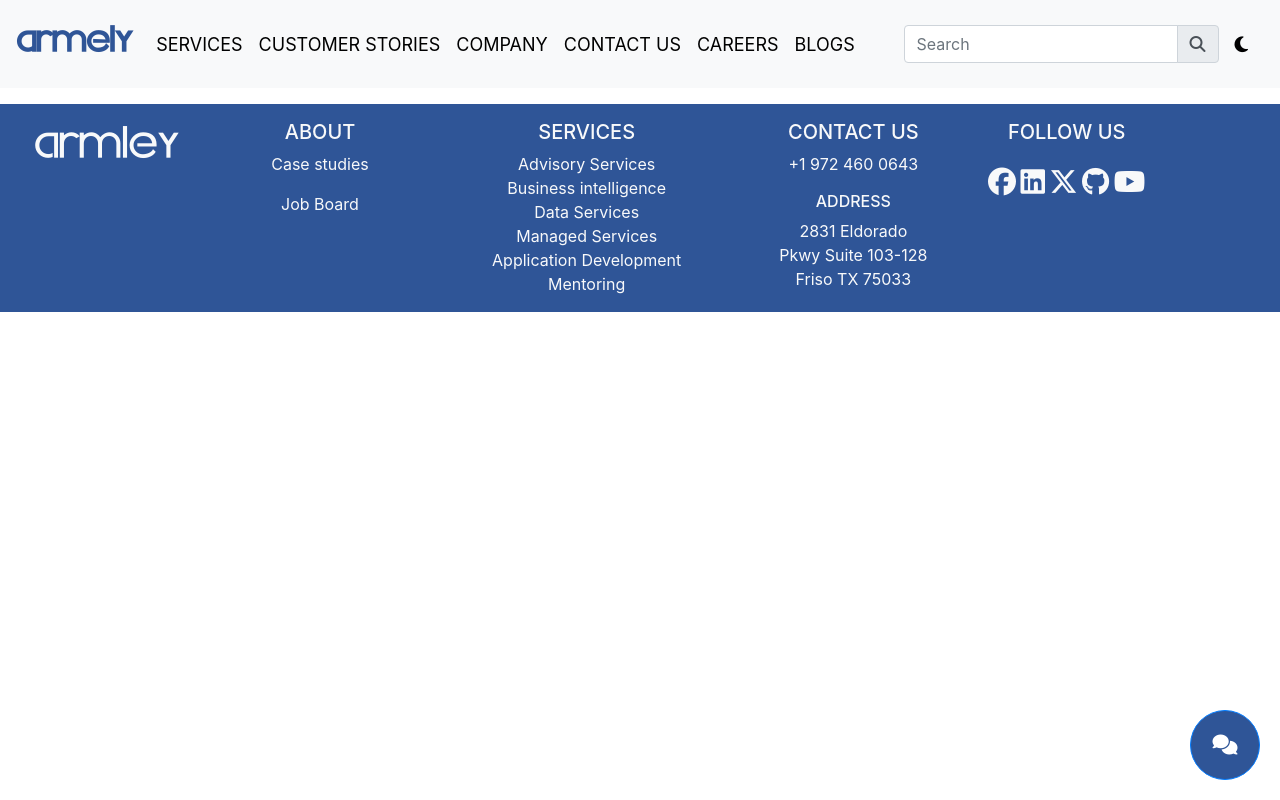
After one commit to Malvine254/project, a PHP site: page /services.html in a window 1280 px wide. The commit adds this page. Run offline with PHP 8.4, Linux system fonts and the light colour scheme.

Commit message:
suggested changes done but partially

```diff
--- a/css/style.css
+++ b/css/style.css
@@ -5,6 +5,7 @@
 }
 .nav{
 	padding: 26px !important;
+  background: white !important;
 }
 .floating-btn {
     position: fixed;
@@ -62,6 +63,9 @@
 }
 .defaut-color{
   color: rgb(47,85,151);
+}
+.defaut-background{
+  background: rgb(47,85,151);
 }
 
 /* counter styling */
@@ -162,13 +166,16 @@
 
 body {
   background-color: #fff; /* Default light mode background color */
-  color: black; /* Default light mode text color */
+  color: black !important; /* Default light mode text color */
+
 }
 
-body.dark-mode,nav {
-  background-color: #121212; /* Dark mode background color */
+body.dark-mode {
+  background-color: #121212 !important; /* Dark mode background color */
   color: #fff !important; /* Dark mode text color */
+
 }
+
 
 /* armely default logo font  */
 @font-face {
@@ -210,3 +217,20 @@ body.dark-mode,nav {
   0% { transform: rotate(0deg); }
   100% { transform: rotate(360deg); }
 }
+
+/* create a round div in the contact page */
+.round-div{
+  height: 180px;
+  width: 180px;
+  border-radius: 50%; /* Make it round */
+  display: flex;
+  align-items: center;
+  justify-content: center;
+  color: white; /* Text color */
+  background-color: rgb(47,85,151);
+}
+.round-div:hover{
+  background-color: white;
+  color: #000;
+  text-decoration: none;
+}
--- a/js/main3.js
+++ b/js/main3.js
@@ -59,14 +59,22 @@ window.onclick = function(event) {
  if (isDarkMode) {
      $('body').addClass('dark-mode');
      $('.icon').removeClass('fa fa-moon')
-      $('.icon').addClass('fa fa-sun')
-      $('a').css({"color":"white"})
+     $('.icon').addClass('fa fa-sun')
+     $('nav').removeClass("bg-light")
+     $('nav').css({"background-color":"#121212"})
+     $(".link").removeClass('text-dark')
+     $(".link").addClass("text-light")
 
 
  }else{
     $('.icon').removeClass('fa fa-sun')
     $('.icon').addClass('fa fa-moon')
-    $('a').css({"color":"rgb(47,85,151)"})
+    $('footer').css({"background":"rgb(47,85,151)"})
+    $('nav').css({"background-color":"white"})
+    $(".link").removeClass('text-light')
+    $(".link").addClass("text-dark")
+
+
  }
 
  // Toggle dark mode on button click
@@ -77,14 +85,27 @@ window.onclick = function(event) {
      if (isDarkModeEnabled) {
         $('body').addClass('dark-mode');
         $('.icon').removeClass('fa fa-moon')
-         $('.icon').addClass('fa fa-sun')
-         $('a').css({"color":"rgb(47,85,151)"})
+        $('.icon').addClass('fa fa-sun')
+        $('footer').css({"background":""})
+        $('nav').removeClass("bg-light")
+        $('nav').css({"background-color":"#121212"})
+        $(".link").removeClass('text-dark')
+        $(".link").addClass("text-light")
+
+
+
 
 
     }else{
        $('.icon').removeClass('fa fa-sun')
        $('.icon').addClass('fa fa-moon')
-       $('a').css({"color":"white"})
+       $('footer').css({"background":"rgb(47,85,151)"})
+       $('nav').css({"background-color":"white"})
+       $(".link").removeClass('text-light')
+       $(".link").addClass("text-dark")
+
+
+
     }
 
 
--- /dev/null
+++ b/services.html
@@ -0,0 +1,170 @@
+<!DOCTYPE html>
+<html lang="en">
+<head>
+  <meta charset="UTF-8">
+  <meta name="viewport" content="width=device-width, initial-scale=1, shrink-to-fit=no">
+  <title>Responsive Menu and Footer</title>
+  <link rel="stylesheet" href="https://stackpath.bootstrapcdn.com/bootstrap/4.5.2/css/bootstrap.min.css">
+  <!-- main csss -->
+  <link rel="stylesheet" href="css/style.css">
+  <!-- font awesome  -->
+  <link rel="stylesheet" href="vendor/font-awesome/css/all.css">
+
+
+  <style>
+    /* Add your custom styles here */
+    body {
+      padding-top: 56px; /* Adjust based on the height of your fixed navbar */
+    }
+
+    footer {
+      padding: 0PX;
+      width: 100% !important;
+    }
+
+  </style>
+</head>
+<body>
+  <!-- preloader -->
+  <div id="preloader">
+    <div id="loader"></div>
+  </div>
+  <!-- Navbar -->
+  <nav class="navbar navbar-expand-lg navbar-dark bg-light fixed-top pt-3 pb-3">
+
+    <a class="navbar-brand" href="#"><h2 class="armely-logo-font defaut-color"><strong>armely</strong></h1></a>
+    <button style="background-color:rgb(47,85,151)" class="navbar-toggler" type="button" data-toggle="collapse" data-target="#navbarNav" aria-controls="navbarNav" aria-expanded="false" aria-label="Toggle navigation">
+      <span class="navbar-toggler-icon"></span>
+    </button>
+    <div class="collapse navbar-collapse" id="navbarNav">
+      <ul class="navbar-nav mr-auto">
+        <li class="nav-item active">
+          <a  class="nav-link menu-item-color" href="#">SERVICES <span class="sr-only">(current)</span></a>
+        </li>
+        <li class="nav-item">
+          <a class="nav-link menu-item-color" href="#">CUSTOMER STORIES</a>
+        </li>
+        <li class="nav-item">
+          <a class="nav-link menu-item-color" href="#">COMPANY</a>
+        </li>
+        <li class="nav-item">
+          <a class="nav-link menu-item-color" href="#">CONTACT US</a>
+        </li>
+         <li class="nav-item">
+          <a class="nav-link menu-item-color" href="#">CAREERS</a>
+        </li>
+        <li class="nav-item">
+          <a class="nav-link menu-item-color" href="#">BLOGS</a>
+        </li>
+
+      </ul>
+      <!-- Search Bar -->
+      <form class="form-inline my-2 my-lg-0">
+        <div class="input-group">
+          <input type="text" class="form-control" placeholder="Search" aria-label="Search" aria-describedby="searchIcon">
+          <div class="input-group-append">
+            <span class="input-group-text" id="searchIcon"><i class="fas fa-search"></i></span>
+          </div>
+        </div>
+      </form>
+      <a id="toggleDarkMode" class="nav-link menu-item-color modes" ><i class="icon fa fa-moon icon"></i></a>
+    </div>
+  </nav>
+  <!-- Content -->
+  <div class="container mt-5 mb-5">
+
+
+  </div>
+
+
+
+   <!-- Floating Action Button -->
+   <div class="floating-btn">
+    <button id="myBtn"  style="border-radius: 50%; height: 70px; width: 70px; background-color: rgb(47,85,151);"  type="button" class="btn btn-primary btn-lg">
+      <i class="fas fa-comments"></i>
+    </button>
+  </div>
+  <!-- scroll bar -->
+  <button  id="scrollToTopBtn" class="btn btn-primary rounded-circle" style="display:none; background: rgb(47,85,151);">
+    <i style="font-size: 2em;" class="fa-solid fa-arrow-up"></i>
+</button>
+  <!-- Footer -->
+  <footer style="background-color: rgb(47,85,151);" class="text-center col-md-12">
+    <div class=" mt-5">
+      <div class="row text-light ">
+        <div class="col-md-2">
+          <h1 class="mt-3 armely-logo-font">armley</h1>
+
+        </div>
+        <div class="col-md-2">
+          <h5 class="mt-3">ABOUT</h5>
+          <p>Case studies</p>
+          <p>Job Board</p>
+        </div>
+        <div class="col-md-3">
+          <h5 class="mt-3">SERVICES</h5>
+          <p >Advisory Services <br>Business intelligence <br>Data Services
+          <br>Managed Services <br>
+           Application Development <br>
+           Mentoring</p>
+        </div>
+        <div class="col-md-2">
+          <h5 class="mt-3">CONTACT US</h5>
+          <a href="" class="text-light">
+            <p>+1 972 460 0643</p>
+            </a>
+          <h6>ADDRESS</h6>
+          <p>2831 Eldorado
+            <br>Pkwy Suite 103-128
+            <br>Friso TX 75033</p>
+        </div>
+
+        <div class="col-md-2">
+          <h5 class="mt-3">FOLLOW US</h5>
+           <div style="align-items: start;" class="pt-3">
+              <a href=""><i class="fab fa-facebook text-light h3"></i></a>
+              <a href=""><i class="fab fa-linkedin text-light h3"></i></a>
+              <a href=""><i class="fab fa-x-twitter text-light h3"></i></a>
+              <a href=""><i class="fab fa-github text-light h3"></i></a>
+              <a href=""><i class="fab fa-youtube text-light h3"></i></a>
+            </div>
+
+
+        </div>
+      </div>
+    </div>
+
+  </footer>
+<style>
+  .modal-right {
+  position: absolute;
+  top: 50% ;
+  left: 0 ;
+  transform: translate(0, -50%) ;
+}
+</style>
+
+<!-- The Modal -->
+<div id="myModal" class="modal">
+
+  <!-- Modal content -->
+  <div class="modal-content col-lg-4">
+    <span class="close">&times;</span>
+    <iframe src="https://copilotstudio.microsoft.com/environments/Default-588cadf4-9902-4465-86c0-8bcf04f4f102/bots/crc65_armelyCom/webchat?__version__=2"
+    frameborder="0" style="width: 100%; height: 100%;"></iframe>
+      </div>
+
+</div>
+
+  <!--Bootrap and jQuery Scripts -->
+  <script src="https://code.jquery.com/jquery-3.5.1.slim.min.js"></script>
+  <script src="https://cdn.jsdelivr.net/npm/@popperjs/core@2.9.2/dist/umd/popper.min.js"></script>
+  <script src="https://stackpath.bootstrapcdn.com/bootstrap/4.5.2/js/bootstrap.min.js"></script>
+  <script src="https://code.jquery.com/jquery-3.6.4.min.js"></script>
+  <script src="https://cdn.jsdelivr.net/npm/bootstrap@5.0.2/dist/js/bootstrap.bundle.min.js"></script>
+
+  <script src="js/main3.js"></script>
+
+
+</body>
+</html>
```
Also changed, not shown: index.html (+33 -16 lines).
